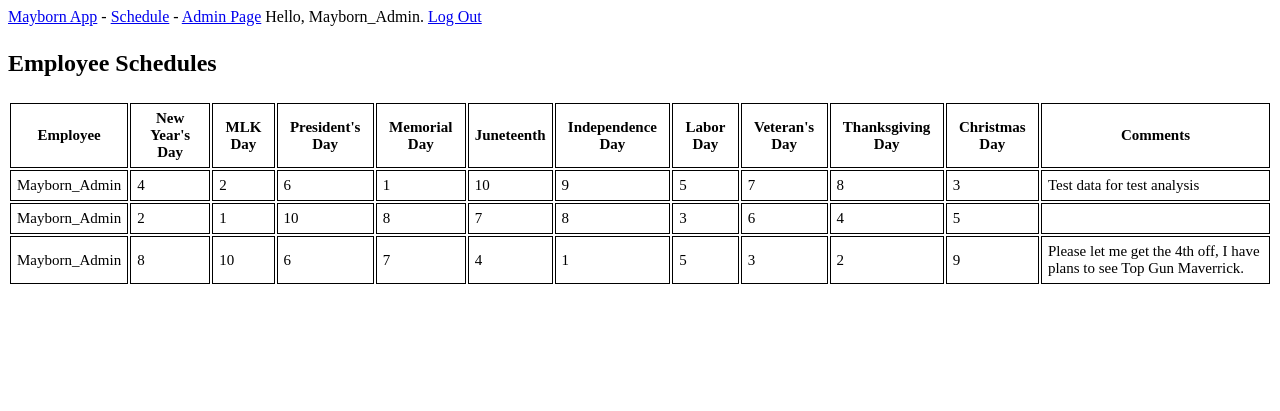
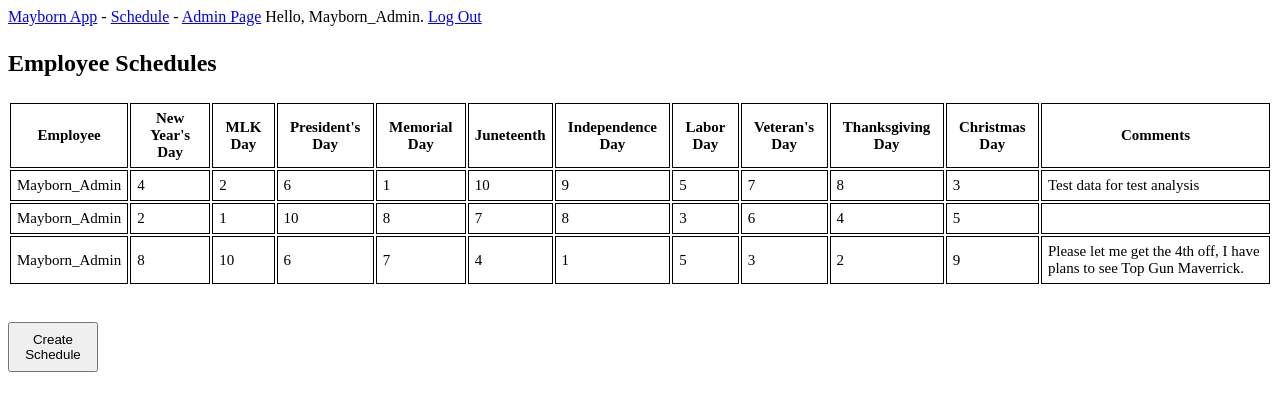
Before and after one commit to Joshua-Hockerman/Mayborn-Museum-Online-Scheduler, a Django app: page /admin_page/ in a window 1280 px wide. Shown: the top 411 px of the page. Run offline with Django 3.2, Linux system fonts and the light colour scheme; a user stored in the database is signed in; data comes from the database, SQL or seed files in the repository; some libraries are stand-ins or nearby versions.

Commit message:
Made button for calling algorithm.

```diff
--- a/MaybornApp/templates/MaybornApp/admin_page.html
+++ b/MaybornApp/templates/MaybornApp/admin_page.html
@@ -22,6 +22,21 @@
 
         padding: 6px;
 
+    }
+
+    .small-btn {
+        width: 50px;
+        height: 25px;
+    }
+
+    .medium-btn {
+        width: 70px;
+        height: 30px;
+    }
+
+    .big-btn {
+        width: 90px;
+        height: 50px;
     }
 </style>
 
@@ -63,4 +78,8 @@
     {% endfor %}
 </table>
 
+<br><br>
+
+<button name="Create" class="button big-btn">Create Schedule</button>
+
 {% endblock content %}
```
